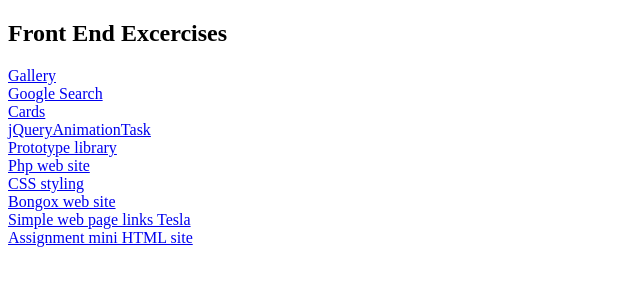
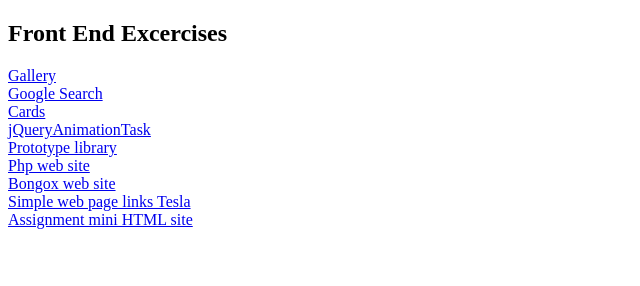
Before and after one commit to Gogson77/gordankranjcic, a plain HTML site: page index.html in a window 1280 px wide. Shown: the whole page, without its empty margins (0-640 px from the left). Drawn offline with Linux system fonts and the light colour scheme.

Commit message:
izbrisao css styling jer je slican cijelom sajtu

```diff
--- a/index.html
+++ b/index.html
@@ -14,7 +14,6 @@
     <a href="https://gogson77.github.io/php-web-development/jquery-animation-task/" target="_blank">jQueryAnimationTask</a><br>
     <a href="https://gogson77.github.io/php-web-development/prototype-library/" target="_blank">Prototype library</a><br>
     <a href="http://35.210.5.50/" target="_blank">Php web site</a><br>
-    <a href="https://gogson77.github.io/php-web-development/css-styling" target="_blank">CSS styling</a><br>
     <a href="https://gogson77.github.io/php-web-development/bongox-web-site" target="_blank">Bongox web site</a><br>
     <a href="https://gogson77.github.io/front-end-development/html-css-fundamentals/06_links/links_excercise/" target="_blank">Simple web page links Tesla</a><br>
     <a href="https://gogson77.github.io/front-end-development/html-css-fundamentals/assignment-mini-html-site/" target="_blank">Assignment mini HTML site</a><br>
```
